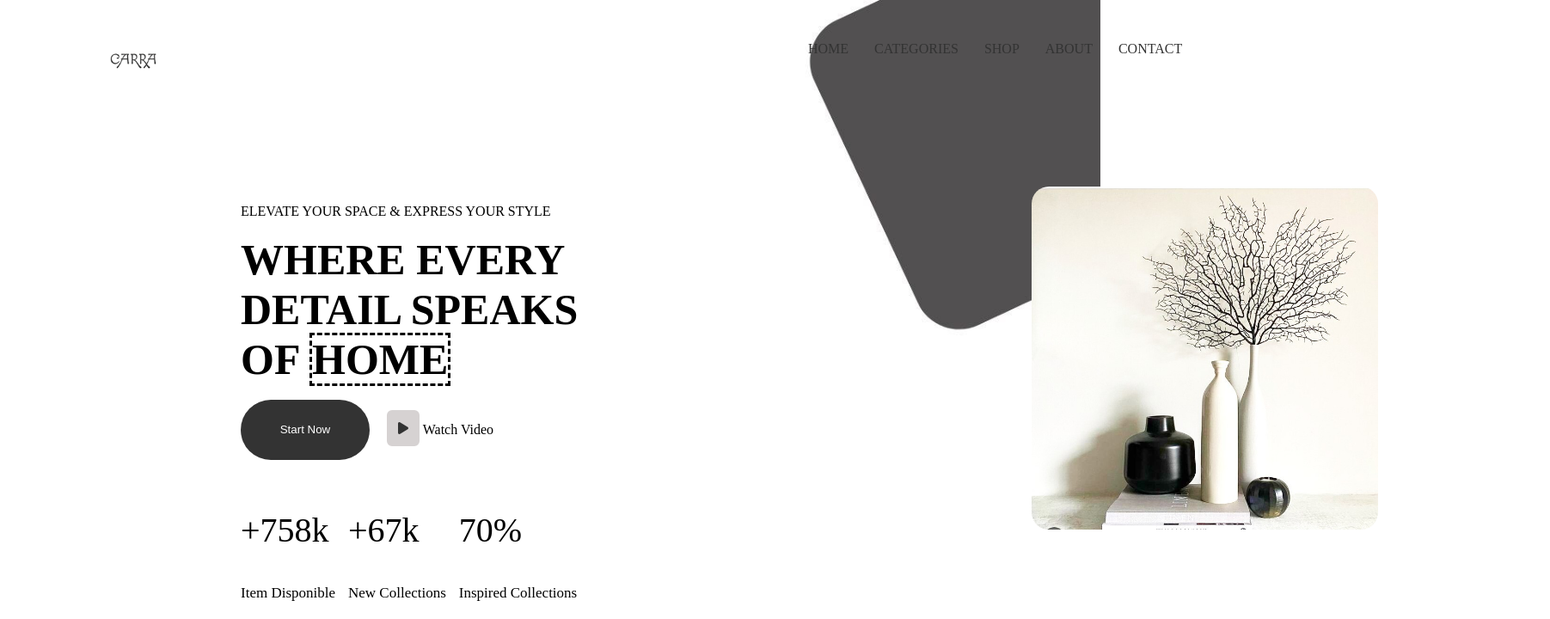
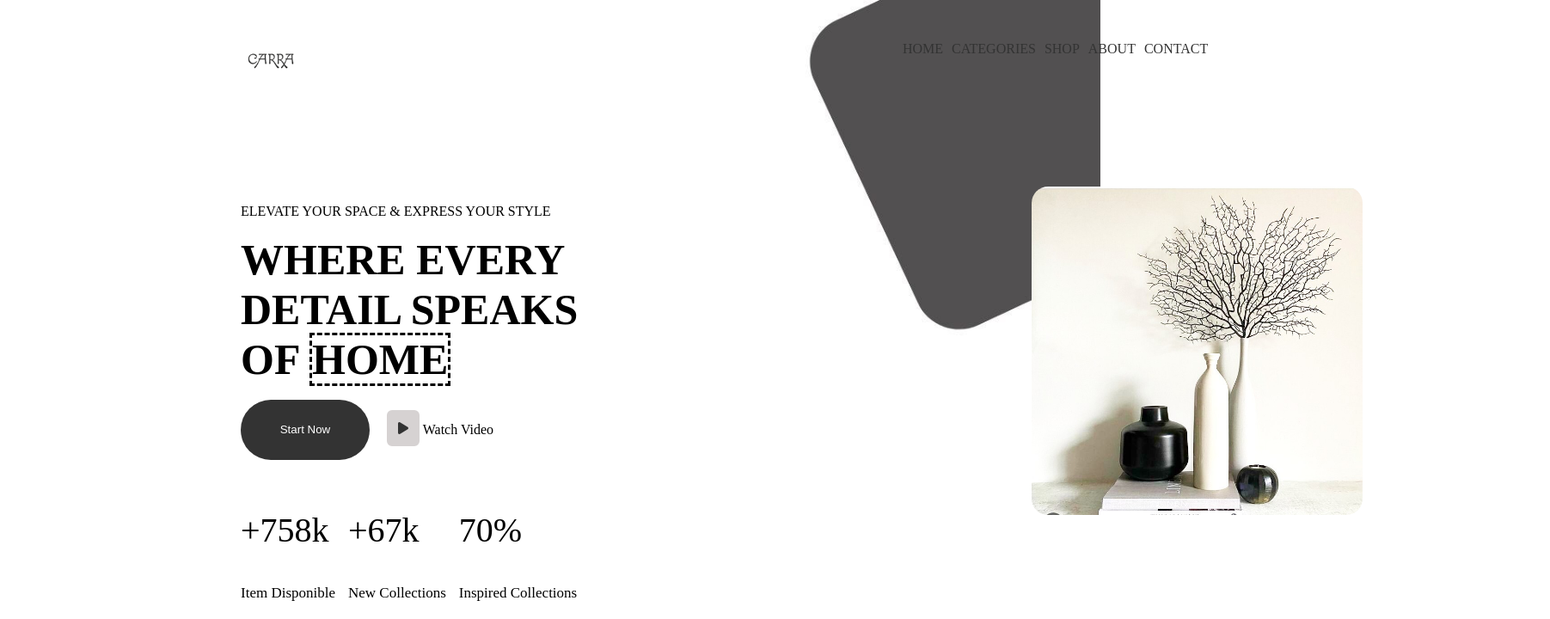
Before and after one commit to akezasaloi/Responsive-web-ui, a plain HTML site: page index.html in a window 1280 px wide. Shown: the top 720 px of the page at 86% size, 1803 px wide, since content can reach past the window. Drawn offline with Linux system fonts and the light colour scheme.

Commit message:
Designed a responsive webpage

```diff
--- a/style.css
+++ b/style.css
@@ -17,8 +17,11 @@ header{
         text-align: center;
         color: #333;
         display: flex;
-        gap: 190px;
+        gap: 150px;
 
+    }
+    h1{
+        padding-left: 160px;
     }
 
     nav{
@@ -28,16 +31,16 @@ header{
         list-style: none;
         padding: 0;
         display: flex;
-        justify-content: space-between;
+        justify-content: space-evenly;
         margin-left: 510px;
         margin-top: 40px;
     }
     nav ul li {
         display: inline;
-        margin: 0 15px;
+        margin: 0 5px;
     }nav ul li {
         display: inline;
-        margin: 0 15px;
+        margin: 0 5px;
     }
     nav ul li a {
         color: #333;
```
